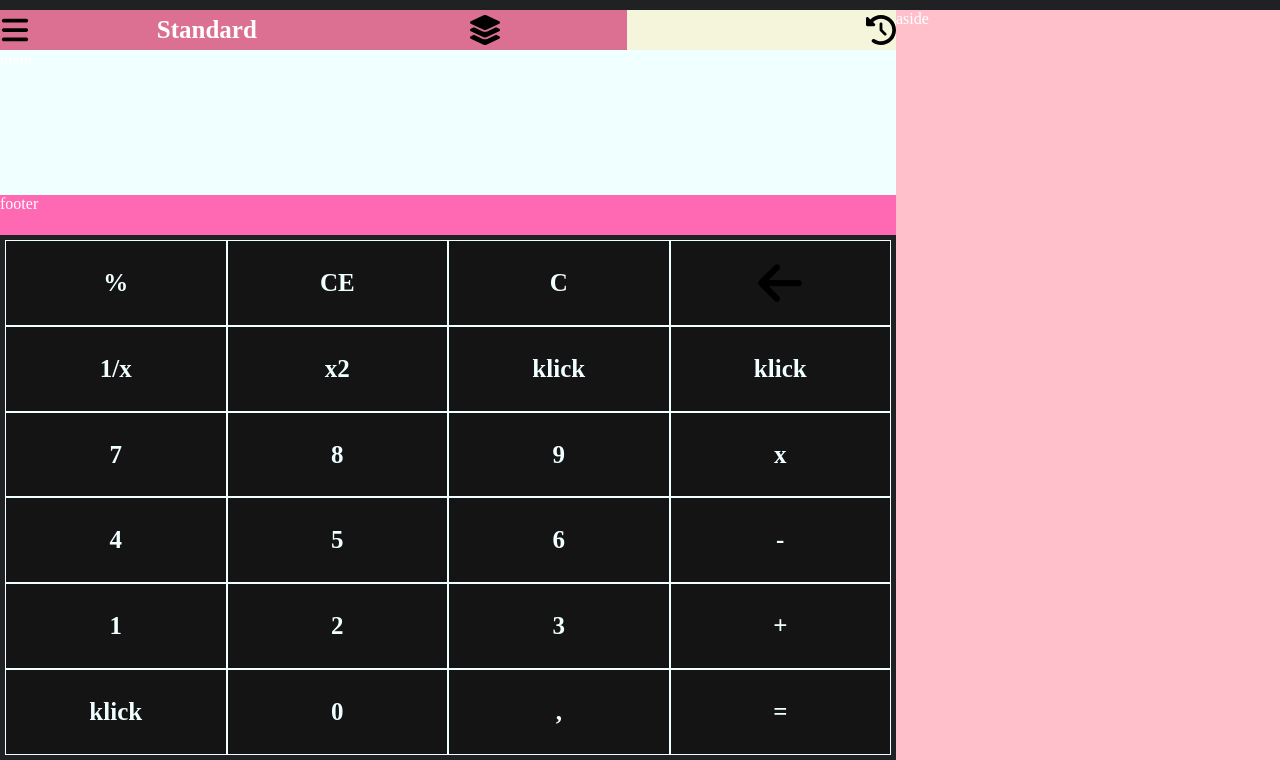
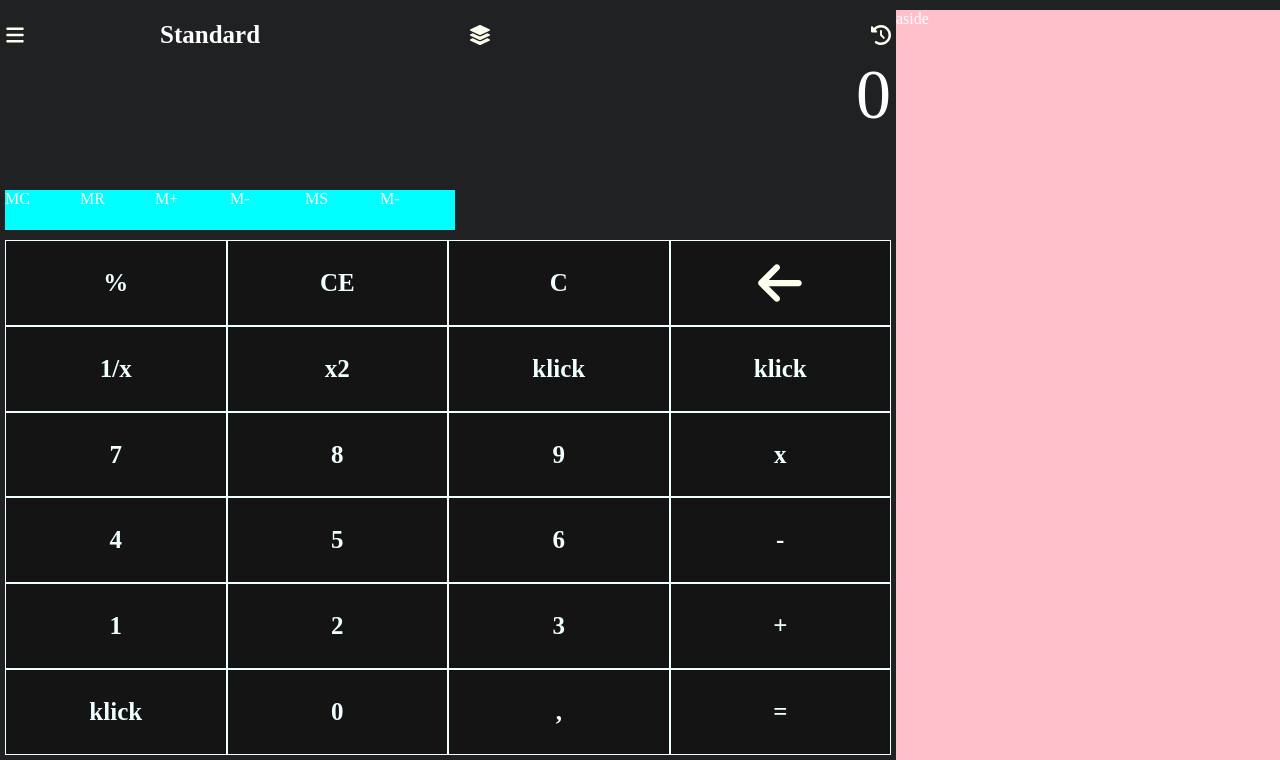
Before and after one commit to milenasowa/calc, a plain HTML site: page index.html in a window 1280 px wide. Shown: the part 40-800 px from the top of the page. Drawn offline with Linux system fonts and the light colour scheme.

Commit message:
sda calc footer menu

```diff
--- a/app.scss
+++ b/app.scss
@@ -16,6 +16,10 @@ body {
     margin: 0;
     background-color: rgba(32, 33, 35, 1);
     color: rgba(255, 255, 255, 1);
+    img {
+        filter: brightness(0) saturate(100%) invert(100%) sepia(100%)
+    }
+
 
 }
 
@@ -67,6 +71,8 @@ header {
         #calc-display {
             height: 30%;
             width: 100%;
+            padding: 5px;
+            box-sizing: border-box;
 
             .calc-display-menu {
                 height: 40px;
@@ -75,7 +81,6 @@ header {
                 flex-direction: row;
 
                 span:nth-child(1) {
-                    background-color: palevioletred;
                     height: 100%;
                     width: 70%;
                     display: flex;
@@ -89,8 +94,10 @@ header {
                         font-weight: bold;
 
                         img {
-                            height: 30px;
-                            width: 30px;
+                            height: 20px;
+                            width: 20px;
+                            filter: brightness(0) saturate(100%) invert(100%) sepia(100%)
+
                         }
                     }
 
@@ -116,8 +123,8 @@ header {
                     align-items: center;
 
                     img {
-                        height: 30px;
-                        width: 30px;
+                        height: 20px;
+                        width: 20px;
                     }
                 }
             }
@@ -125,11 +132,27 @@ header {
             .calc-display-main {
                 height: calc(100% - 80px);
                 width: 100%;
+                font-size: 70px;
+                display: flex;
+                justify-content: flex-end;
+
+
             }
 
             .calc-display-footer {
                 height: 40px;
                 width: 100%;
+                display: flex;
+                flex-direction: row;
+
+
+                div {
+                    height: 40px;
+                    width: calc(100% / 5);
+                    max-width: 75px;
+                    background-color: aqua;
+                }
+
             }
         }
 
@@ -163,9 +186,8 @@ header {
 
 
                     &:hover {
-                        opacity: 50%;
+                        opacity: 100%;
                         transform: scale(1.1);
-                        border: 0 !important;
                         cursor: pointer;
                     }
 
--- a/index.html
+++ b/index.html
@@ -7,6 +7,7 @@
     <meta name="viewport" content="width=device-width, initial-scale=1.0">
     <title>Calculator RWD</title>
     <link rel="stylesheet" href="app.css">
+    <script src="https://kit.fontawesome.com/668186baa2.js" crossorigin="anonymous"></script>
 </head>
 
 <body>
@@ -20,7 +21,7 @@
     </header>
     <div id="main-content">
         <section>
-            <div id="calc-display" style="background-color: beige;">
+            <div id="calc-display">
                 <div class="calc-display-menu">
                     <span>
                         <div><img src=" icons/bars-solid.svg"alt= "hamburger" /></div>
@@ -29,8 +30,15 @@
                     </span>
                     <span><img src="icons/clock-rotate-left-solid.svg" alt= "history" /></span>
                 </div>
-                <div class="calc-display-main" style="background-color: azure;">main</div>
-                <div class="calc-display-footer" style="background-color:hotpink;">footer</div>
+                <div class="calc-display-main">0</div>
+                <div class="calc-display-footer">
+                    <div>MC</div>
+                    <div>MR</div>
+                    <div>M+</div>
+                    <div>M-</div>
+                    <div>MS</div>
+                    <div>M-</div>
+                </div>
             </div>
             <div class="calc-button">
                 <div class="buttons-row">
```
Also changed, not shown: app.css, 1 other file.
